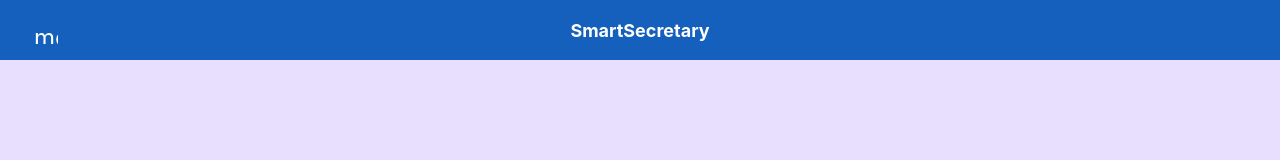
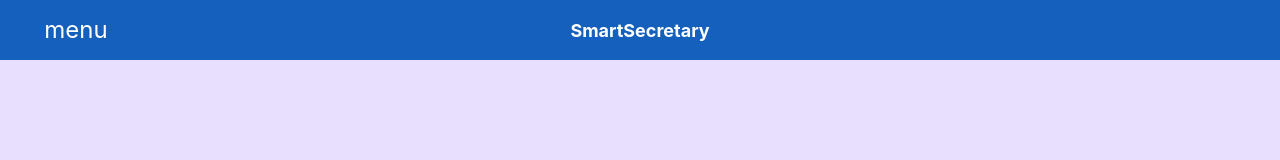
Before and after one commit to SuperSecretariat/SmartSecretary, an Angular app in the folder frontend/: page / in a window 1280 px wide. Shown: the top 160 px of the page. Built offline with nearby package versions, Linux system fonts and the light colour scheme.

Commit message:
Fixed menu and login logout buttons

```diff
--- a/frontend/src/app/components/header/header.component.css
+++ b/frontend/src/app/components/header/header.component.css
@@ -49,3 +49,23 @@
     transform: scale(0.95);
     background-color: rgba(143, 201, 248, 0.483);
 }
+
+.example-icon {
+  width: 48px;
+  height: 48px;
+  min-width: 100px; /* prevents Angular Material from overriding it */
+  min-height: 48px;
+  padding: 0;       /* remove extra space */
+  display: flex;
+  align-items: center;
+  justify-content: center;
+}
+
+.example-icon mat-icon {
+  font-size: 24px;       /* or up to 32px depending on how bold you want it */
+  width: 100%;
+  height: 100%;
+  display: flex;
+  align-items: center;
+  justify-content: center;
+}
```
Also changed, not shown: frontend/src/app/components/header/header.component.html (line endings or trailing spaces).
